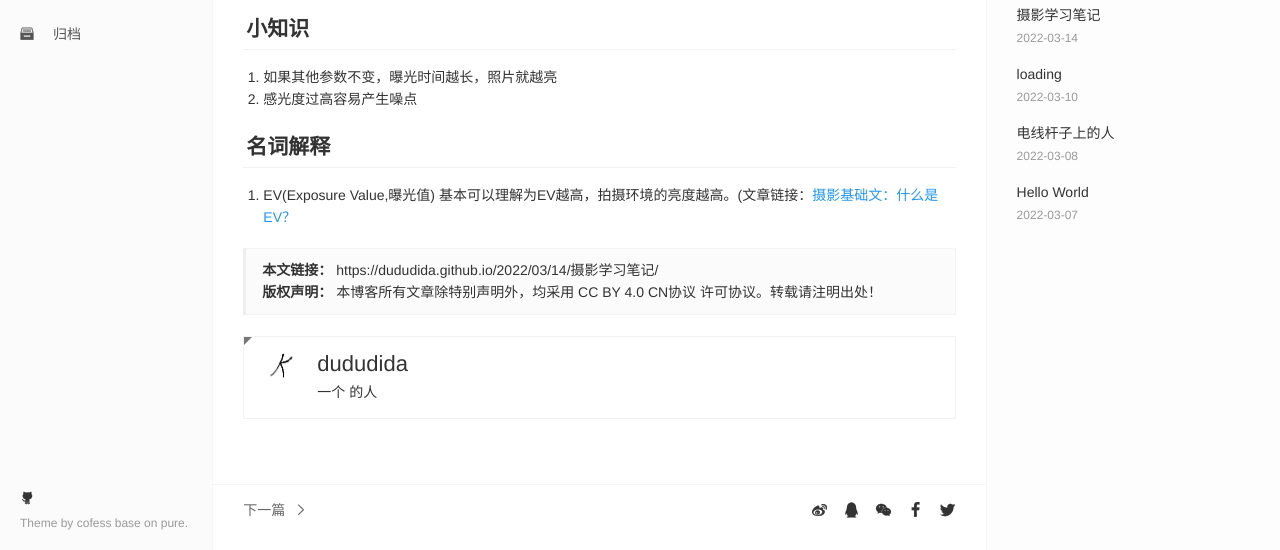
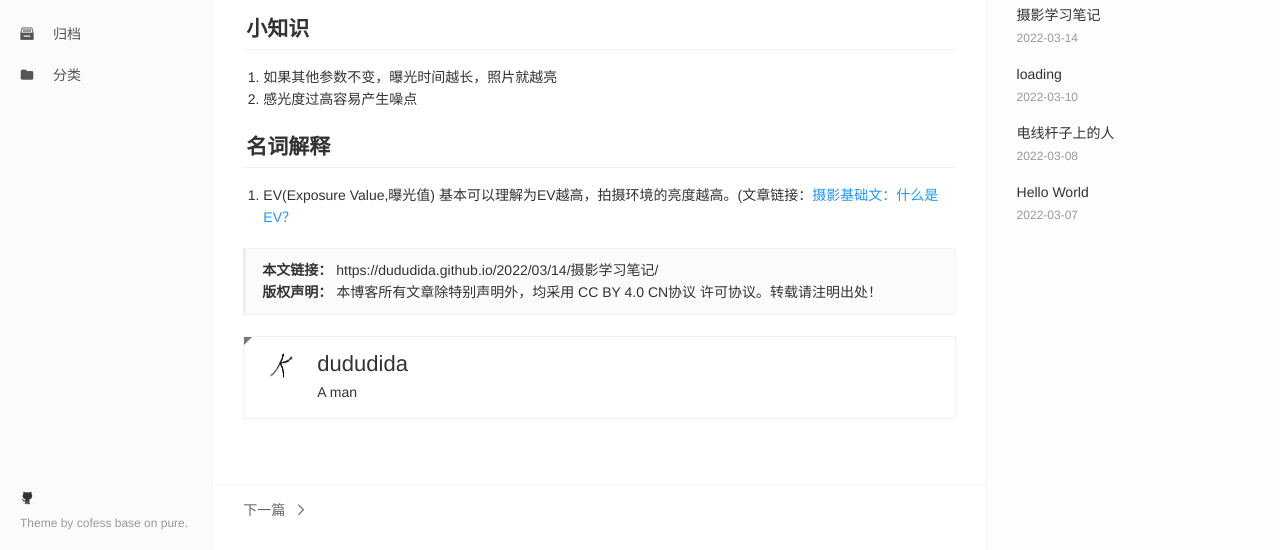
Before and after one commit to dududida/dududida.github.io, a plain HTML site: page 2022/03/14/摄影学习笔记/index.html in a window 1280 px wide. Shown: the part 247-797 px from the top of the page. Drawn offline with nearby package versions, Linux system fonts and the light colour scheme; some packages are replaced by stand-ins of ours; a script that the page names is missing.

Commit message:
Site updated: 2022-03-15 00:14:44

```diff
--- a/2022/03/14/摄影学习笔记/index.html
+++ b/2022/03/14/摄影学习笔记/index.html
@@ -114,6 +114,16 @@
             <i class="icon icon-archives-fill"></i>
 
             <span class="menu-title">归档</span>
+          </a>
+        </li>
+
+
+        <li class="menu-item menu-item-categories">
+          <a href="/categories">
+
+            <i class="icon icon-folder"></i>
+
+            <span class="menu-title">分类</span>
           </a>
         </li>
 
@@ -326,7 +336,7 @@
       </div>
       <div class="media-body">
         <h3 class="media-heading"><a href="https://github.com/dududida" target="_blank"><span class="text-dark">dududida</span><small class="ml-1x"></small></a></h3>
-        <div>一个  的人</div>
+        <div>A man</div>
       </div>
     </figure>
   </div>
@@ -361,8 +371,6 @@
 
 
   <div class="bar-right">
-
-    <div class="share-component" data-sites="weibo,qq,wechat,facebook,twitter" data-mobile-sites="weibo,qq,qzone"></div>
 
   </div>
   </div>
```
Also changed, not shown: 2022/03/07/hello-world/index.html (+11 -3 lines), 2022/03/08/story_1/index.html (+11 -3 lines), 2022/03/10/test/index.html (+11 -3 lines), archives/2022/03/index.html (+10 -0 lines), archives/2022/index.html (+10 -0 lines), archives/index.html (+10 -0 lines), index.html (+10 -0 lines).
